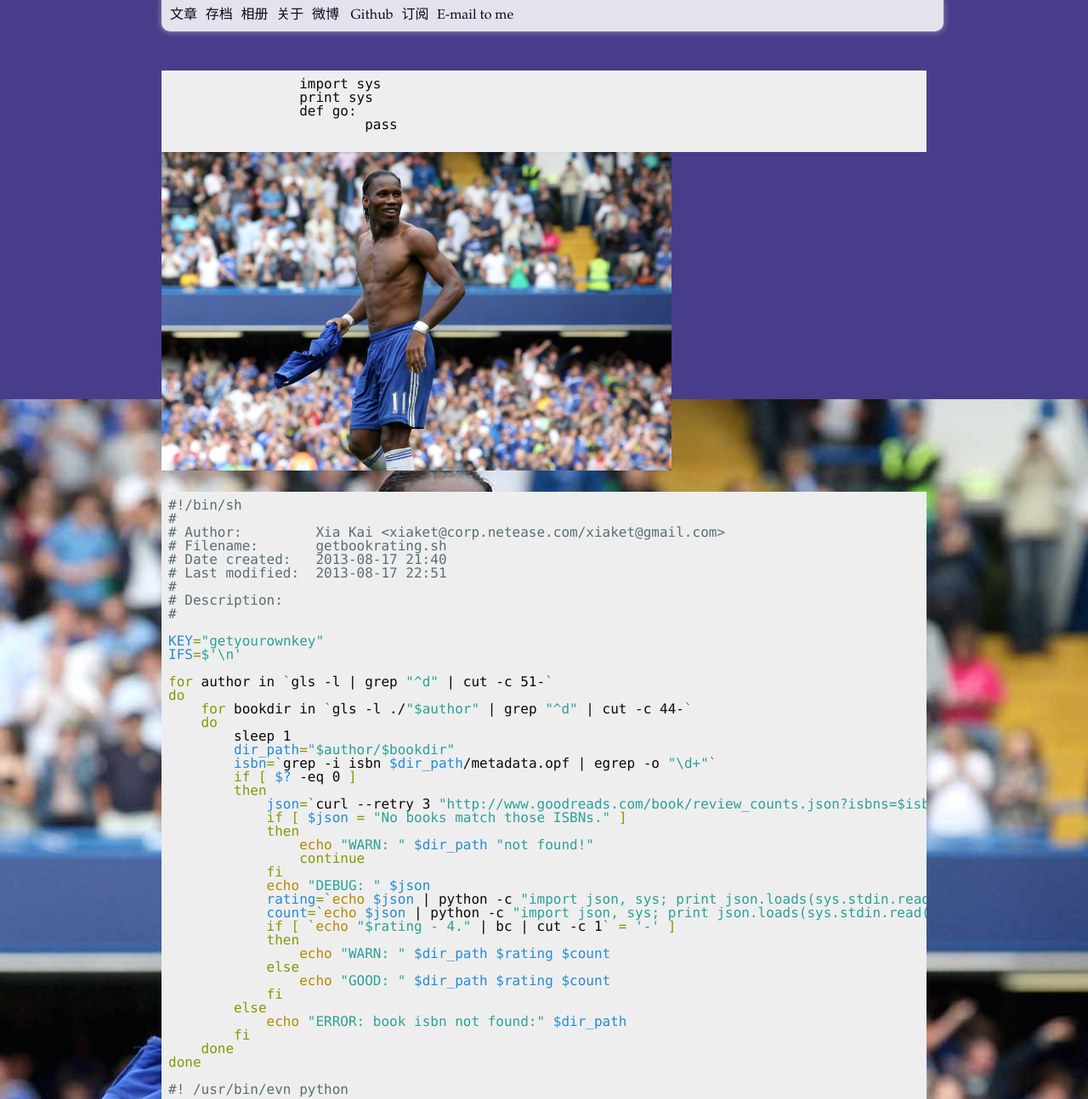
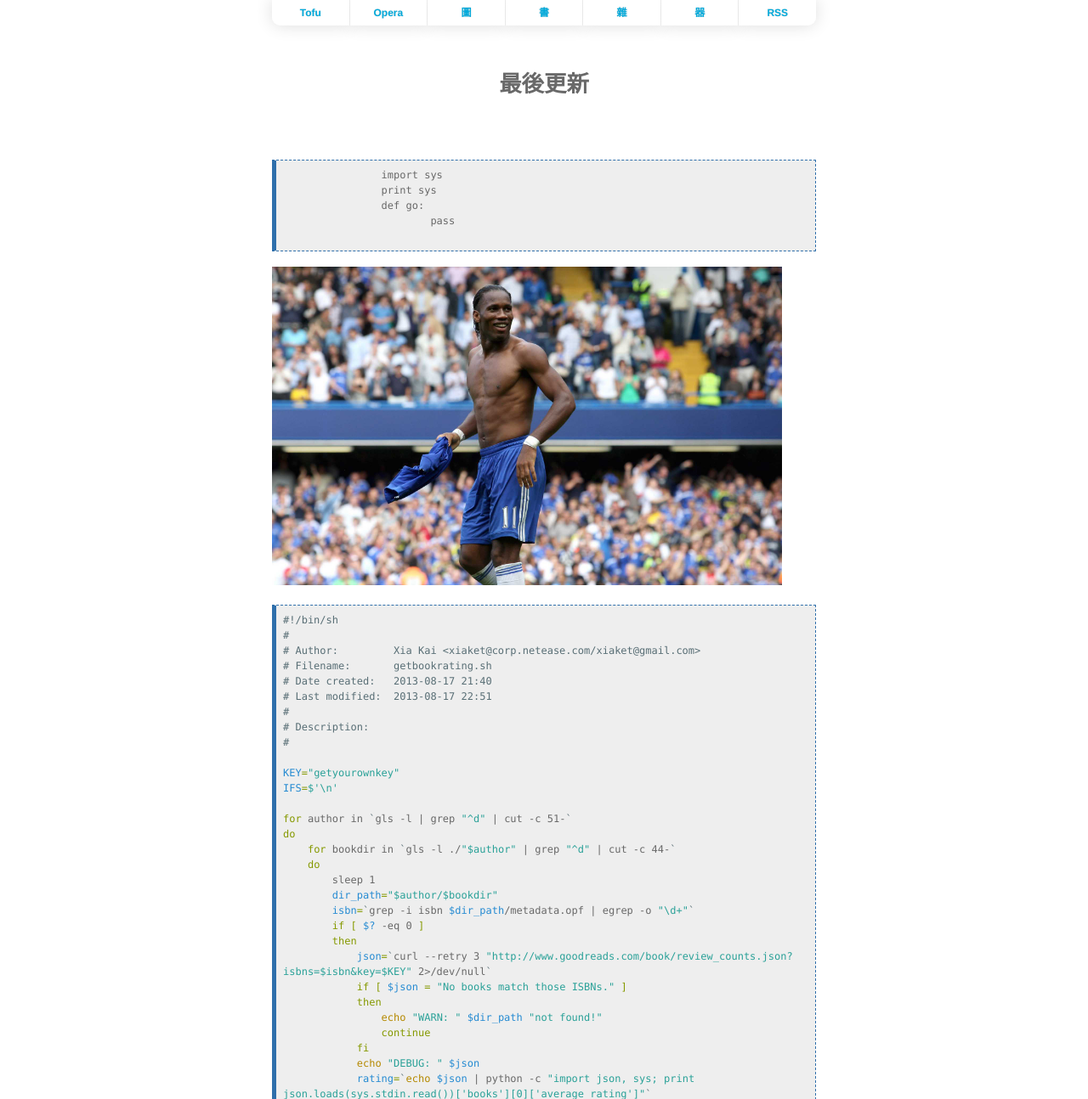
Before and after one commit to townboy/blog, a Bottle app: page /test in a window 1280 px wide. Shown: the top 1294 px of the page at 85% size. Run offline with Bottle, Linux system fonts and the light colour scheme.

Commit message:
update new css

```diff
--- a/static/css/blog.css
+++ b/static/css/blog.css
@@ -1,121 +1,92 @@
-/* resets taken from skeleton */
-html, body, div, span, h1, h2, h3, h4, h5, h6, p, pre, a, abbr, code, img, ol, ul, li, table, tbody, tfoot, thead, tr, th, td, article, canvas, footer, header, nav, section, audio, video { margin: 0; padding: 0; border: 0; font-size: 100%; font: inherit; vertical-align: baseline; }
-article, footer, header, nav, section, aside{ display: block; opacity:0.85;}
-body { line-height: 1; }
-ol, ul { list-style: none; }
-table { border-collapse: collapse; border-spacing: 0; }
+* { margin: 0; padding: 0; border: none; -o-tab-size: 4; background: transparent; }
+:target { background-color: #e3f5ff; }
+::selection { color: #f3f; }
+html, body { min-height: 100%; }
+body { width: 640px; margin: 0 auto; color: #696969; display: flex; display: -ms-flex; display: -moz-flex; display: -webkit-flex; flex-flow: column; -ms-flex-flow: column; -moz-flex-flow: column; -webkit-flex-flow: column; text-rendering: optimizeLegibility; font: 12px/1.5 'Hiragino Sans GB W3', 'Microsoft JhengHei', 'WenQuanYi Micro Hei', Helvetica, Arial, sans-serif; }
+a { color: #00a9da; text-decoration: none; text-shadow: 0 0 2px #ddd; }
+a:hover { color: #00a9da; text-shadow: #06c 0 0 3px; }
+a img { max-width: 600px; }
+div img, figure img, applet, embed, object, iframe, video, audio { width: auto; display: block; max-width: 100%; margin: 0 auto; }
+figure iframe{ width: 100%; display: block; max-width: 100%; margin: 0 auto; }
+figure { margin: 1.5em -20px; }
+p { font-size: 1em; text-align: left; text-shadow: 0 0 2px #ddd; line-height: 1.5em; margin: 1.5em 0; word-wrap: break-word; word-break: break-word; }
+h1 { font-size: 2.2em; margin: 50px 0; }
+h2 { font-size: 1.7em; line-height: 1.1; margin: .2em 0; }
+h3 { font-size: 1.4em; margin-top: 1.2em; }
+h4 { font: 1.2em bold; line-height: 1.2; margin-bottom: .5em; }
+h5 { font-size: 1em; }
+strong { font-weight: bold; }
+em { font-style: italic; }
+blockquote, pre { border: 1px dashed #2f6fab; border-left: 5px solid #2f6fab; background-color: #f9f9f9; padding: .5em 1em; }
+pre, code, samp, tt, kbd { font-family: Menlo, "DejaVu Sans Mono", "bitstream vera sans mono", Consolas, Monospace; white-space: pre-wrap; word-wrap: break-word; word-break: break-word; }
+ul, ol { clear: both; }
+li { padding: 3px 0 3px .5em; word-wrap: break-word; word-break: break-word; }
+ul > li { margin-left: 3em; list-style: url('/img/bullet.gif') outside; }
+ol > li { margin: auto 1em auto 3em; line-height: 1.7em; }
+table { width: 100%; margin: 1em 0 3em; table-layout: fixed; border-spacing: 0px; border-style: hidden; border-collapse: collapse; border-top: 1px dashed #ddd; border-bottom: 1px dashed #ddd; }
+thead { background: #f9f9f9; text-align: center; font-weight: bold; }
+tbody { display: table-row-group; vertical-align: middle; }
+tr { line-height: 1.5em; }
+tr:hover, li:hover { background: #e3f5ff; }
+th, td { padding: 3px 10px; border: 1px dashed #ddd; word-wrap: break-word; word-break: break-word; }
+iframe { overflow: hidden; }
+menu { height: 30px; display: block; display: flex; display: -ms-flex; display: -moz-flex; display: -webkit-flex; line-height: 30px; }
+menu > li { padding: 0; width: 99%; display: block; float: left; list-style: none; text-align: center; box-shadow: #ddd 0 0 20px; border: 0 #f7f7f7 solid; border-right: 1px #eee solid; }
+menu li:hover { background: transparent; }
+menu li a { padding: 0; }
+menu > li strong { z-index: 99; display: block; position: relative; background: #fff; }
+menu > li:first-child { box-shadow: #ddd 0 0 20px; border: 0 #f7f7f7 solid; border-bottom-left-radius: 10px; border-right: 1px #eee solid; }
+menu > li:first-child strong { border-bottom-left-radius: 10px; }
+menu > li:first-child ul { margin-left: 10px; }
+menu > li:last-child { box-shadow: #ddd 0 0 20px; border: 0 #f7f7f7 solid; border-bottom-right-radius: 10px; }
+menu > li:last-child strong { border-bottom-right-radius: 10px; }
+menu > li:last-child ul { margin-left: -5%; }
+menu > li strong:hover { background: #e3f5ff; }
+menu li ul { display: none; position: absolute; box-shadow: #ddd 0 0 20px; border-bottom-left-radius: 10px; border-bottom-right-radius: 10px; }
+menu li:hover ul { display:block; }
+menu li ul li { margin: 0; width: 150px; border: none; list-style: none; text-align: left; text-indent: 1em; padding-left: 0px; line-height: 30px; border-bottom: 1px #eee dashed; }
+menu li ul li:last-child { border: none; padding-bottom: 0; border-bottom-left-radius: 10px; border-bottom-right-radius: 10px; }
+menu li ul li:hover { background: rgba(158, 217, 248, 0.7); }
+menu li ul a { display: block; background: rgba(250, 250, 250, 0.5); }
+article, aside { display: block; border: 1px #f7f7f7 solid; border-radius: 10px; box-shadow: #ddd 0 0 20px;	padding: 20px; }
+article header { height: 5em; }
+article > div { margin-left: -21px; width: 640px; max-width: 640px; }
+aside { margin-bottom: 2em; }
+aside p { margin: 0; }
+nav.pager { clear: both; color: #aaa; text-align: center; margin: 4em auto 0; }
+nav.pager span { padding: 0 10px; }
+small { padding: 0 10em .5em 0; border-bottom: 1px solid #ddd; }
+footer { clear: both; width: 100%; height: 50px; margin-top: 50px; line-height: 50px; text-align: center; box-shadow: #ddd 0 0 20px; border: 1px solid #F7F7F7; border-top-left-radius: 10px; border-top-right-radius: 10px; }
 
-/* elements */
-body {
-    font-family: "Palatino Linotype", "Vera Sans Yuanti", "STHeiti", "Microsoft YaHei", "Palatino Linotype", "NSimSun", serif;
-    color: #0A0A0A;
-    font-size: 14px/160%;
-    -webkit-font-smoothing: antialiased;
-    -webkit-text-size-adjust: 100%;
-	width: 900px;
-}
-h1, h2, h3, h4 {
-    color: #181818;
-    font-family: "HelveticaNeue", "Helvetica Neue", Helvetica, Arial, sans-serif;
-    font-weight: normal;
-    margin-top: 10px;
-}
-h1 a, h2 a, h3 a, h4 a { font-weight: inherit; }
-h1 { font-size: 30px; line-height: 32px; margin-bottom: 10px;}
-h2 { font-size: 24px; line-height: 26px; margin-bottom: 8px; }
-h3 { font-size: 18px; line-height: 22px; margin-bottom: 6px; }
-h4 { font-size: 16px; line-height: 18px; margin-bottom: 4px; }
-p { margin: 0 0 15px 0;
-    opacity:1.0;
-}
-p img { margin: 0; }
+#ads { width: 300px; margin: 2em auto 0 auto; }
+#flexbox { flex-grow: 1; -ms-flex-grow: 1; -moz-flex-grow: 1; -webkit-flex-grow: 1; }
 
-a, a:visited { text-decoration: none; }
-a{ color: black; }
-a:focus, a:visited { color: #666; }
-a:hover { text-decoration: underline; color: black }
-p a, p a:visited { line-height:line inherit; }
+#nginx tr td, #nginx tr th { width: 18%; font-family: Menlo, "DejaVu Sans Mono", "bitstream vera sans mono", Consolas, Monospace; }
+#nginx tr td:first-child, #nginx tr th:first-child { width: 57%; }
+#nginx tr td:last-child, #nginx tr th:last-child { width: 27%; }
 
-ul, ol { margin-bottom: 15; }
-ol { list-style: decimal; margin-left: 30px; }
-li { line-height: 18px; margin-bottom: 12px; }
-ul li { margin-left: 15px;}
+#fiction_index article p, #books article p { overflow: hidden; white-space: pre-wrap; }
+#fiction_index li a, #books li a, #list li a, #olist li a, #rlist li a, #apod article li a { display: block; }
+#fiction_index li span, #books li span { float: right; margin-top: -1.9em; padding-right: .5em; }
 
-/* set page width by device and orientation. */
-/* normal: width = 600 + 2*padding */
-body { margin: 0 auto; padding: 0; }
-/* iPhone4 portrait */
-@media only screen and (-webkit-min-device-pixel-ratio : 1.5), only screen and (min-device-pixel-ratio : 1.5) {
-    body {width: 320px;}
-    #page {
-        /* ratio = width - 2*padding / width */
-        width: 93.75%;
-        margin: auto;
-    }
-    .image {
-        width: 300px !important;
-        height: 200px !important;
-    }
-}
-/* iPhone4 landscape */
-@media only screen and (min-width: 480px) and (max-width: 767px) {
-    body {width: 480px;}
-    #page {
-        /* ratio = width - 2*padding / width */
-        width: 95.83%;
-        margin: auto;
-    }
-    .image {
-        width: 460px !important;
-        height: 307px !important;
-    }
-}
+#twitter article p { margin:0; }
+#twitter article li:not(:last-child) { border-bottom: 1px solid #ddd; padding: 1em; }
 
-/* layout */
-html { overflow-y:scroll; }
-body {
-	background-image: url('./../images/714.jpg');
-	background-attachment:fixed;
-	background-repeat: no-repeat;
-	background-position:center;
-	background-color: #483D8B;
-	} /* taken from http://subtlepatterns.com/, great site. */
-nav, article, aside{ box-shadow:0px 0px 6px 1px rgba(187, 187, 187, 0.7); background: #fff; margin-bottom: 30px; }
-nav { border-bottom-right-radius: 10px;
-	border-bottom-left-radius: 10px;
-	padding: 5px 10px;
-	color:#FFFFFF;
-	width:100%;
-	}
+#pics article { margin-bottom: 3em; }
+#pics article:last-child { margin-bottom: 0 !important; }
+#pics article p img { display: block; margin: 0 auto; }
+#pic img { display: block; margin: 0 auto; }
 
-nav a{ line-height: 170%;}
+.mobile { display: none; }
+.clear { clear: both; }
+.left { float: left; display: block; }
+.right { float: right; display: block; }
+.txtright { text-align: right; }
+.center { display: block; text-align: center; }
+.middle { margin-top: 45%; }
+.indent { margin-left: 5em !important; }
 
-nav a:hover, nav:active {
-	list-style-type:none;
-	background-color:#8B7D7B;
-	color:#FFFFFF;
-}
-article{ border-radius: 10px; padding: 10px;
-		width:75%;
-		float:left;
- }
-
-aside {
-	padding: 10px;
-	width: 20%;
-	float : right;
-	border-radius:10px;
-	background-color: #BDBDBD;
-}
-
-aside h3, h4 {
-	background-color: #FFFFFF;
-	color :#6495ED;
-}
-
-/* page elements */
-p { line-height: 170%; }
-ol { line-height: 200%; }
+/*for code fonts*/
 pre {
     font-family: "Consolas", "Inconsolata", "Anonymous", "Monaco", monospace;
     background: #EEE;
@@ -131,18 +102,22 @@ p code, li>code {
     padding:0 0.2em;
 }
 
-.pub_date {
-    margin-bottom: 15px;
-}
-.silver {
-    color: #8b8e86;
-}
-
-/* highlight */
-/*.highlight pre { */
 .codehilite pre {
     background: #002B36;
     color: black;
+}
+
+aside {
+	padding: 10px;
+	width: 20%;
+	float : right;
+	border-radius:10px;
+	background-color: #BDBDBD;
+}
+
+aside h3, h4 {
+	background-color: #FFFFFF;
+	color :#6495ED;
 }
 
 /* solarize styles. */
@@ -216,47 +191,15 @@ p code, li>code {
 .vi { color: #268BD2 } /* Name.Variable.Instance */
 .il { color: #2AA198 } /* Literal.Number.Integer.Long */
 
-/* for album */
-.image {
-    width: 600px;
-    height: 400px;
-}
-.swipe {
-  overflow: hidden;
-  visibility: hidden;
-  position: relative;
-}
-.swipe-wrap {
-  overflow: hidden;
-  position: relative;
-}
-.swipe-wrap > figure {
-  float:left;
-  width:100%;
-  position: relative;
-  margin: 0px;
-}
-.wrap{padding: 0px; margin: 0px;}
+article + article:not(:first-child) { margin-top: 3em; }
+#blogs .title { font-size: 1.5em; line-height: 1.2; margin-bottom: .4em; text-shadow 0 0 10px #ddd; }
+#blogs .title a, #tags a { color: #585858; -webkit-transition: all 0.2s cubic-bezier(0, 0, 0.58, 1) 0; }
+#blogs .title a:hover, #tags a:hover { color: #00a9da; -webkit-transform: scale(1.1); }
+#blogs .entry { margin-top: 3em; }
+#tags a:not(:last-child):after { content: ","; margin-right: .5em; }
+#disqus_thread { margin-top: 2em; }
+#disqus_thread:target { background-color: transparent; }
+#comment { margin-top: 1em; }
 
-/* various album styles */
-#album_selector a {
-    margin-right: 5px;
-}
-/* download link */
-#download_img {
-    display: none;
-    position: relative;
-    display: inline-block;
-    text-decoration:none;
-    opacity: 0.6;
-    top : -40px;
-}
-}
-}
-#album_selector{
-    margin-bottom: 20px;
-}
-.album_comment{
-    padding: 0px;
-    margin: 0px;
-}
+#only4safari8 { left: 0; right: 0; top: 0; height: 100px; z-index: 99999999999; position: fixed; content: ""; display: block; transform: translateY(-99.99px); -moz-transform: translateY(-99.99px); -webkit-transform: translateY(-99.99px); -webkit-animation: random-color 5s linear alternate infinite; }
+@-webkit-keyframes random-color { 20% { background: #08f48b; } 40% { background: #b7cc71; } 60% { background: #da7254; } 80% { background: #478db5; } 100% { background: #2e77ac; } }
--- a/templates/base.html
+++ b/templates/base.html
@@ -9,13 +9,74 @@
 	</head>
 
 	<body>
-		<nav>
-		<a href="/">文章</a>|<a href="/archive.html">存档</a>|<a href="/album.html">相册</a>|<a href="/aboutme">关于</a>|<a href="http://weibo.com/u/2170618403">微博</a>|
-		<a href="https://github.com/townboy">Github</a>|<a href="/feed.xml">订阅</a>|<a href="mailto:564690377@qq.com">E-mail to me</a>
-		</nav>
+
+	<menu>
+	<li><a href="#"><strong>Tofu</strong></a>
+		<ul>
+			<li><a href="http://tofu.im/taichi">太極</a></li>
+			<li><a href="http://tofu.im/blog/">博客</a></li>
+			<li><a href="http://twitter.com/csineneo/">Twitter</a></li>
+			<li><a href="mailto:Csineneo+Tofu@Gmail.com">Mail</a></li>
+		</ul>
+	</li>
+	<li><a href="#"><strong>Opera</strong></a>
+		<ul>
+			<li><a href="http://tofu.im/opera/config">opera:config</a></li>
+			<li><a href="http://tofu.im/opera/snapshot">最新測試版</a></li>
+			<li><a href="http://vivaldi.club">裡世界</a></li>
+		</ul>
+	</li>
+	<li><a href="#"><strong>圖</strong></a>
+		<ul>
+			<li><a href="http://tofu.im/pics/apod">每日一天文圖</a></li>
+			<li><a href="http://awk.tw/wallpapers/">高清壁紙</a></li>
+			<li><a href="https://www.dropbox.com/sh/8vvnpzp6mywic6v/AACSgu2GLBUl_529SDtBUWXBa?dl=0">畫廊</a></li>
+		</ul>
+	</li>
+	<li><a href="http://fiction.so"><strong>書</strong></a>
+		<ul>
+			<li><a href="http://fiction.so/books/ancient">唐宋元明清</a></li>
+			<li><a href="http://fiction.so/books/religion">宗教典籍</a></li>
+			<li><a href="http://fiction.so/books/modern">近現代</a></li>
+			<li><a href="http://fiction.so/books/scifi">科幻小說</a></li>
+			<li><a href="http://fiction.so/books/xia">武俠仙俠</a></li>
+			<li><a href="http://fiction.so/books/huan">玄幻魔法</a></li>
+			<li><a href="http://fiction.so/books/urban">都市重生</a></li>
+			<li><a href="http://fiction.so/books/history">穿越歷史</a></li>
+			<li><a href="http://fiction.so/books/game">網遊小說</a></li>
+			<li><a href="http://fiction.so">最後更新</a></li>
+		</ul>
+	</li>
+	<li><a href="#"><strong>雜</strong></a>
+		<ul>
+			<li><a href="http://tofu.im/twitter/ventducoeur">譯自法語推</a></li>
+			<li><a href="http://tofu.im/misc/today">歷史上的今天</a></li>
+			<li><a href="http://tofu.im/misc/idiom">同實異名詞彙表</a></li>
+		</ul>
+	</li>
+	<li><a href="#"><strong>器</strong></a>
+		<ul>
+			<li><a href="http://tofu.im/tools/echo">Echo</a></li>
+			<li><a href="http://tofu.im/tools/ua">User Agent</a></li>
+		</ul>
+	</li>
+	<li><a href="http://awk.tw/rss/"><strong>RSS</strong></a>
+		<ul>
+			<li><a href="http://tofu.im/feed/rss:blog">Tofu Life</a></li>
+			<li><a href="http://awk.tw/rss/moe.rss">萌</a></li>
+			<li><a href="http://awk.tw/rss/beauty.rss">美女</a></li>
+			<li><a href="http://awk.tw/rss/douban.rss">豆瓣妹子</a></li>
+			<li><a href="http://awk.tw/rss/ventducoeur.rss">譯自法語推</a></li>
+			<li><a href="http://awk.tw/rss/apod.rss">每日一天文圖</a></li>
+			<li><a href="http://awk.tw/rss/snapshot.rss">Opera Snapshot</a></li>
+		</ul>
+	</li>
+	</menu>
+	<header><h1 class="center">最後更新</h1></header>
 
 		{% block content %}
 		{% endblock %}
 
+	<footer><a href="http://tofu.im/">tofu.im</a></footer>
 	</body>
 </html>
```
Also changed, not shown: static/css/blog_old.css (added, +262 -0 lines), 1 other file.
